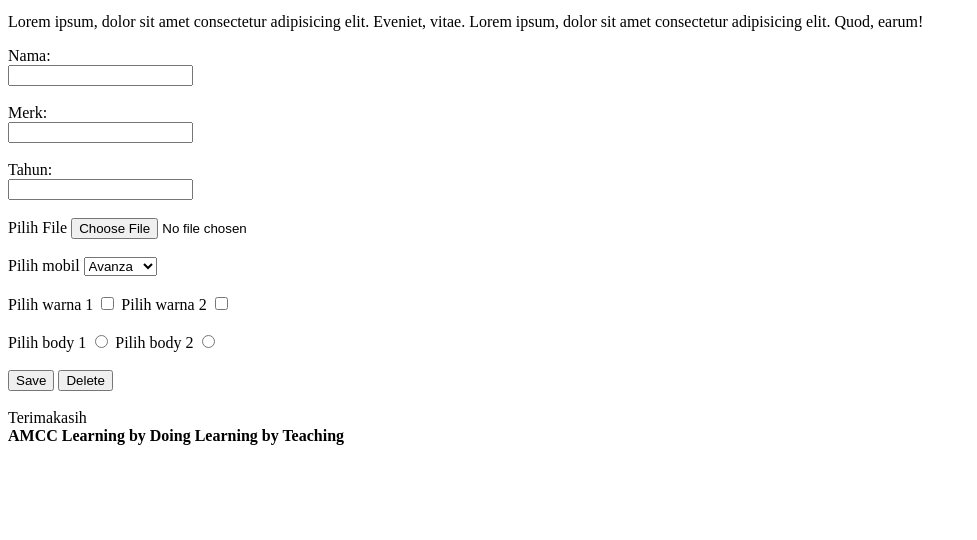
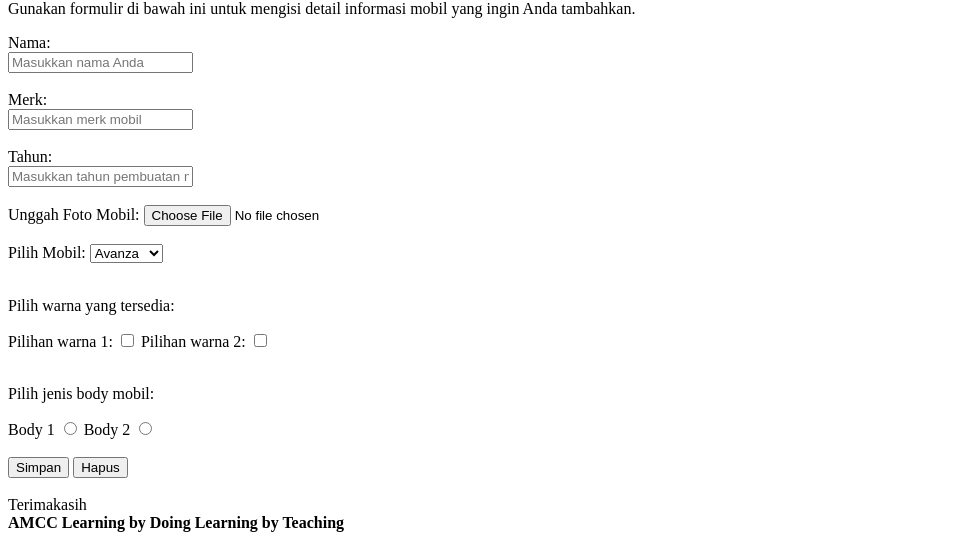
Before and after one commit to amccamikom/amcc-web-frontend-2024, a plain HTML site: page index.html in a window 1280 px wide. Shown: the part 352-892 px from the top of the page, without its empty margins (0-977 px from the left). Before the commit the page ends 805 px from the top, so only its background shows below. Drawn offline with Linux system fonts and the light colour scheme.

Commit message:
fix: setup proyek pertemuan 1

```diff
--- a/index.html
+++ b/index.html
@@ -8,31 +8,36 @@
 </head>
 
 <body>
-    <!-- penerapan semantic html -->
+    <!-- penerapan semantic html: header -->
     <header>
-        <img src="images.jpeg" alt="">
-        <h1>Membuat Card Rental mobil</h1>
-        <p>Tambahkan card di bagian sini ya...</p>
+        <img src="images.jpeg" alt="Logo AMCC">
+        <h1>Membuat Card Rental Mobil</h1>
+        <p>Silakan tambahkan card untuk menampilkan informasi mobil rental pada bagian ini.</p>
     </header>
 
+    <!-- penerapan semantic html: main -->
     <main>
-        <h1>Isikan data mobil anda disini</h1>
-        <p>Lorem ipsum, dolor sit amet consectetur adipisicing elit. Eveniet, vitae. Lorem ipsum, dolor sit amet
-            consectetur adipisicing elit. Quod, earum!</p>
-        <form action="">
+        <h2>Isikan Data Mobil Anda</h2>
+        <p>Gunakan formulir di bawah ini untuk mengisi detail informasi mobil yang ingin Anda tambahkan.</p>
+
+        <!-- Penerapan Form -->
+        <form action="submit" method="post">
+
+            <!-- Penerapan input text -->
             <label for="text">Nama:</label> <br>
-            <input type="text"> <br> <br>
+            <input type="text" placeholder="Masukkan nama Anda"> <br> <br>
 
             <label for="text">Merk:</label> <br>
-            <input type="text"> <br> <br>
+            <input type="text" placeholder="Masukkan merk mobil"> <br> <br>
 
             <label for="text">Tahun:</label> <br>
-            <input type="text"> <br> <br>
+            <input type="text" placeholder="Masukkan tahun pembuatan mobil"> <br> <br>
 
-            <label for="text">Pilih File</label>
+            <label for="text">Unggah Foto Mobil:</label>
             <input type="file"> <br> <br>
 
-            <label for="dropdown">Pilih mobil</label>
+            <!-- penerapan select -->
+            <label for="dropdown">Pilih Mobil:</label>
             <select name="" id="">
                 <option value="1">Avanza</option>
                 <option value="2">Xenia</option>
@@ -41,19 +46,27 @@
             </select>
             <br> <br>
 
-            <label type="text">Pilih warna 1</label>
+            <!-- Penerapan checkbox -->
+            <p>Pilih warna yang tersedia:</p>
+            <label>Pilihan warna 1:</label>
             <input type="checkbox">
-            <label type="text">Pilih warna 2</label>
+            <label>Pilihan warna 2:</label>
             <input type="checkbox"> <br> <br>
 
-            <label type="text">Pilih body 1</label>
-            <input type="radio">
-            <label type="text">Pilih body 2</label>
-            <input type="radio"> <br> <br>
-            <button type="submit">Save</button>
-            <button type="Delete">Delete</button>
+            <!-- Penerapan radio -->
+            <p>Pilih jenis body mobil:</p>
+            <label>Body 1</label>
+            <input type="radio" name="body">
+            <label>Body 2</label>
+            <input type="radio" name="body"> <br> <br>
+
+            <!-- penerapan button -->
+            <button type="submit">Simpan</button>
+            <button type="reset">Hapus</button>
         </form>
     </main> <br>
+
+    <!-- penerapan semantic html: footer -->
     <footer>
         Terimakasih <br>
         <b>AMCC</b>
```
